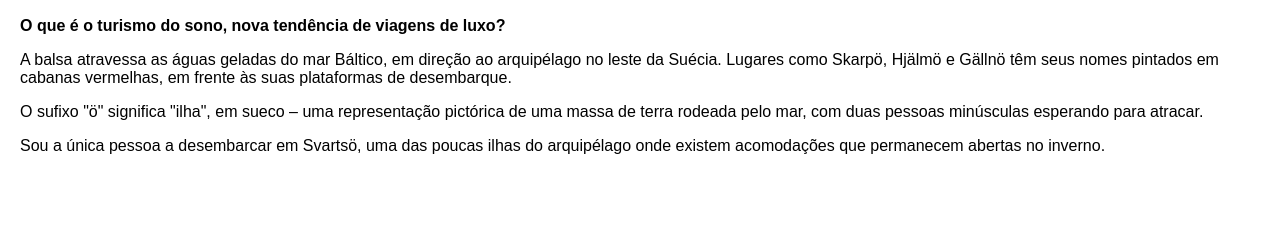
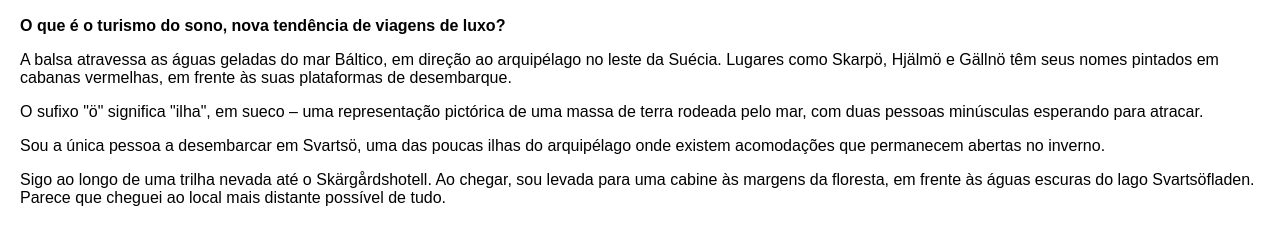
Before and after one commit to Samuelprof28/viagensx, a plain HTML site: page index.html in a window 1280 px wide. Shown: the part 111-356 px from the top of the page. Drawn offline with Linux system fonts and the light colour scheme.

Commit message:
commit8.1

```diff
--- a/index.html
+++ b/index.html
@@ -24,6 +24,10 @@
 
 <p>Sou a única pessoa a desembarcar em Svartsö, uma das poucas ilhas do arquipélago onde existem acomodações que permanecem abertas no inverno.</p>
 
+<p>Sigo ao longo de uma trilha nevada até o Skärgårdshotell. Ao chegar, sou levada para uma cabine às margens da floresta, em frente às águas escuras
+    do lago Svartsöfladen. Parece que cheguei ao local mais distante possível de tudo.</p>
+
+
 
 </main>
 
```
